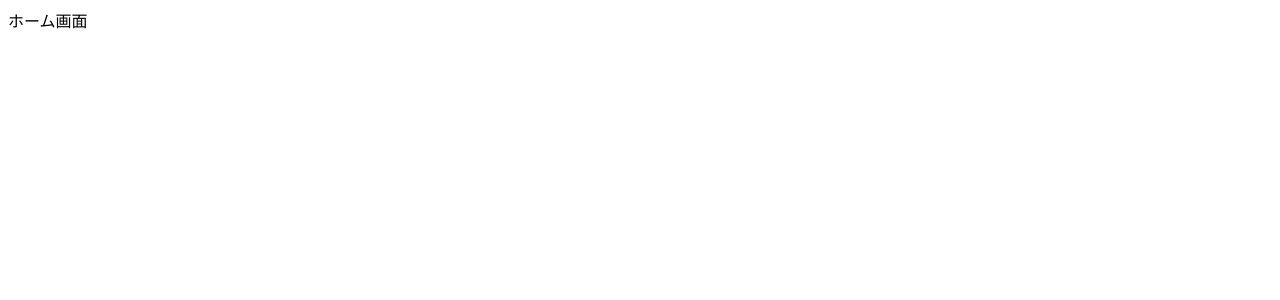
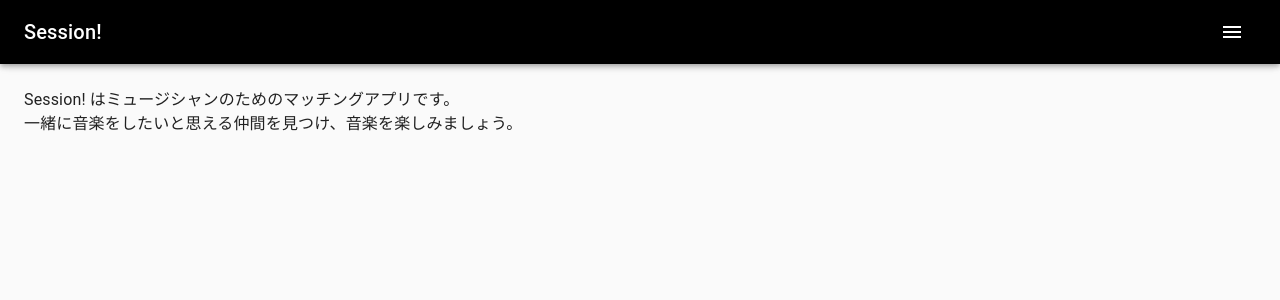
Before and after one commit to dnnnn-yu/session_frontend, a React (Create React App) app: page / in a window 1280 px wide. Shown: the top 300 px of the page. Built offline with nearby package versions, Linux system fonts and the light colour scheme.

Commit message:
Home 画面を作成

```diff
--- a/package.json
+++ b/package.json
@@ -4,6 +4,7 @@
   "private": true,
   "dependencies": {
     "@material-ui/core": "^4.11.3",
+    "@material-ui/icons": "^4.11.2",
     "@testing-library/jest-dom": "^5.11.4",
     "@testing-library/react": "^11.1.0",
     "@testing-library/user-event": "^12.1.10",
--- a/src/components/Home.tsx
+++ b/src/components/Home.tsx
@@ -1,9 +1,141 @@
-const Home: React.FC = () => {
-  return(
+import React from 'react';
+import AppBar from '@material-ui/core/AppBar';
+import CssBaseline from '@material-ui/core/CssBaseline';
+import Drawer from '@material-ui/core/Drawer';
+import Hidden from '@material-ui/core/Hidden';
+import IconButton from '@material-ui/core/IconButton';
+import ExitToAppIcon from '@material-ui/icons/ExitToApp';
+import BookmarkBorderIcon from '@material-ui/icons/BookmarkBorder';
+import AccountCircleIcon from '@material-ui/icons/AccountCircle';
+import List from '@material-ui/core/List';
+import ListItem from '@material-ui/core/ListItem';
+import ListItemIcon from '@material-ui/core/ListItemIcon';
+import ListItemText from '@material-ui/core/ListItemText';
+import MailIcon from '@material-ui/icons/Mail';
+import MenuIcon from '@material-ui/icons/Menu';
+import CloseIcon from '@material-ui/icons/Close';
+import Toolbar from '@material-ui/core/Toolbar';
+import Typography from '@material-ui/core/Typography';
+import { makeStyles, useTheme, Theme, createStyles } from '@material-ui/core/styles';
+
+const drawerWidth = 240;
+
+const useStyles = makeStyles((theme: Theme) =>
+  createStyles({
+    root: {
+      display: 'flex',
+    },
+    menuButton: {
+      textAlign: 'right'
+    },
+    // necessary for content to be below app bar
+    toolbar: theme.mixins.toolbar,
+    drawerPaper: {
+      width: drawerWidth,
+    },
+    content: {
+      flexGrow: 1,
+      padding: theme.spacing(3),
+    },
+  }),
+);
+
+interface Props {
+  /**
+   * Injected by the documentation to work in an iframe.
+   * You won't need it on your project.
+   */
+  window?: () => Window;
+}
+
+const Home: React.FC<Props> = (props) => {
+  const { window } = props;
+  const classes = useStyles();
+  const theme = useTheme();
+  const [mobileOpen, setMobileOpen] = React.useState(false);
+
+  const handleDrawerToggle = () => {
+    setMobileOpen(!mobileOpen);
+  };
+
+  const drawer = (
     <div>
-      ホーム画面
+      <List>
+        <ListItem style={{color: 'gray', justifyContent: 'flex-end'}}>
+          <CloseIcon onClick={() => {handleDrawerToggle();}}/>
+        </ListItem>
+        <ListItem button>
+          <ListItemIcon><ExitToAppIcon /></ListItemIcon>
+          <ListItemText primary="ログアウト" />
+        </ListItem>
+      <ListItem button>
+          <ListItemIcon>< AccountCircleIcon /></ListItemIcon>
+          <ListItemText primary="プロフィール" />
+        </ListItem>
+        <ListItem button>
+          <ListItemIcon><MailIcon /></ListItemIcon>
+          <ListItemText primary="メッセージ" />
+        </ListItem>
+        <ListItem button>
+          <ListItemIcon>< BookmarkBorderIcon /></ListItemIcon>
+          <ListItemText primary="保存記事" />
+        </ListItem>
+      </List>
     </div>
   );
-};
+
+  const container = window !== undefined ? () => window().document.body : undefined;
+
+  return (
+    <div className={classes.root}>
+      <CssBaseline />
+      <AppBar position="fixed" style={{backgroundColor: 'black'}}>
+        <Toolbar style={{flexDirection: 'row', justifyContent: 'space-between'}}>
+            <Typography variant="h6" noWrap>
+              Session!
+            </Typography>
+            <IconButton
+              color="inherit"
+              aria-label="open drawer"
+              edge="start"
+              onClick={handleDrawerToggle}
+            >
+            <MenuIcon className={classes.menuButton}/>
+
+          </IconButton>
+        </Toolbar>
+      </AppBar>
+      <nav aria-label="mailbox folders">
+        {/* The implementation can be swapped with js to avoid SEO duplication of links. */}
+        <Hidden smUp implementation="css">
+          <Drawer
+            container={container}
+            variant="temporary"
+            anchor='right'
+            open={mobileOpen}
+            onClose={handleDrawerToggle}
+            classes={{
+              paper: classes.drawerPaper,
+            }}
+            ModalProps={{
+              keepMounted: true, // Better open performance on mobile.
+            }}
+          >
+            {drawer}
+          </Drawer>
+        </Hidden>
+      </nav>
+      <main className={classes.content}>
+        <div className={classes.toolbar} />
+        <div>
+          </div>
+        <Typography>
+          Session! はミュージシャンのためのマッチングアプリです。<br/>
+          一緒に音楽をしたいと思える仲間を見つけ、音楽を楽しみましょう。
+        </Typography>
+      </main>
+    </div>
+  );
+}
 
 export default Home;
```
Also changed, not shown: 2 other files (tests, documents, lock files or other folders).
